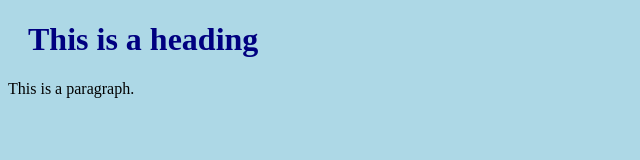
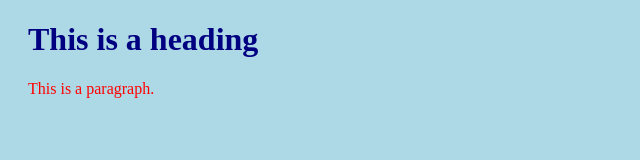
Before and after one commit to sray17/sray17.github.io, a plain HTML site: page index.html in a window 1280 px wide. Shown: the whole page, without its empty margins (0-640 px from the left). Drawn offline with Linux system fonts and the light colour scheme.

Commit message:
Update styles.css

```diff
--- a/styles.css
+++ b/styles.css
@@ -6,3 +6,8 @@ h1 {
   color: navy;
   margin-left: 20px;
 }
+
+p {
+  color:red;
+  margin-left:20px;
+}
```
